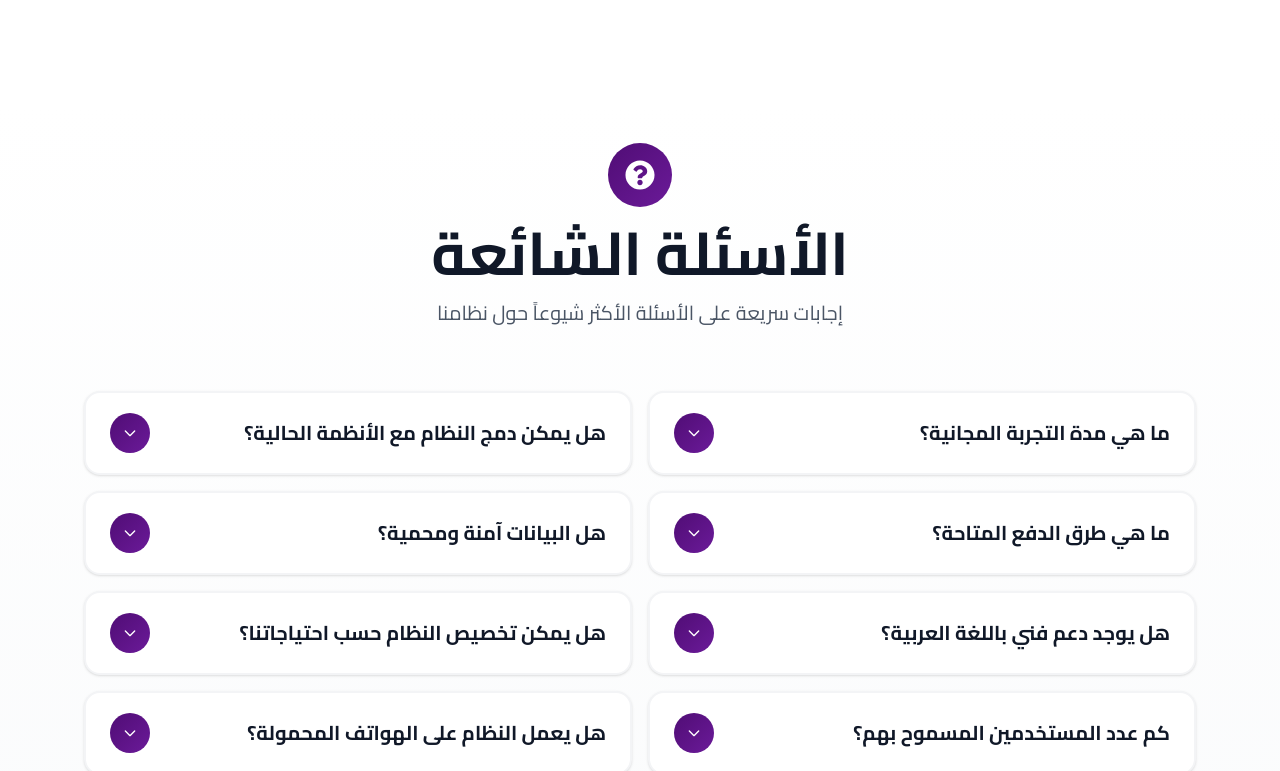
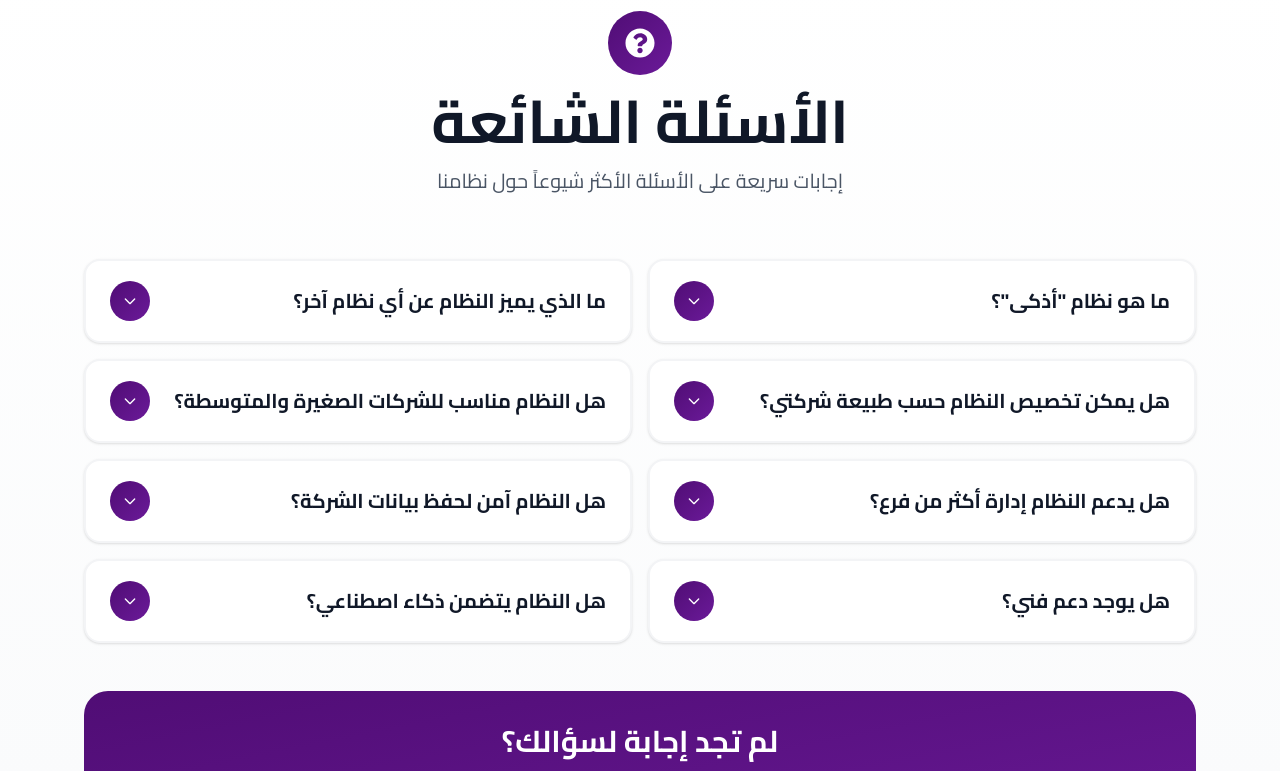
Before and after one commit to AhmedAbdrabou22/azzka-landing, a Next.js app: page / in a window 1280 px wide. Shown: the part 5082-5853 px from the top of the page. Built offline with nearby package versions, Linux system fonts and the light colour scheme.

Commit message:
handle checks contact us and faqs

```diff
--- a/components/Home/Faqs.tsx
+++ b/components/Home/Faqs.tsx
@@ -1,47 +1,50 @@
-import React from 'react';
-import { FaQuestionCircle } from 'react-icons/fa';
+import React from "react";
+import { FaQuestionCircle } from "react-icons/fa";
 
 const faqsData = [
   {
     id: 1,
-    question: "ما هي مدة التجربة المجانية؟",
-    answer: "نوفر لك تجربة مجانية لمدة 14 يوم كاملة بدون الحاجة لبطاقة ائتمانية. يمكنك تجربة جميع المميزات والأنظمة المتاحة خلال فترة التجربة."
+    question: ` ما هو نظام "أذكى"؟`,
+    answer: `
+هو نظام ERP متكامل يساعد الشركات على إدارة جميع أقسامها (المحاسبة، السياحة،  التسويق والمبيعات، الموارد البشرية، المخازن… وغيرها) من منصة واحدة بذكاء وسهولة.`,
   },
   {
     id: 2,
-    question: "هل يمكن دمج النظام مع الأنظمة الحالية؟",
-    answer: "نعم، نظامنا يدعم التكامل مع معظم الأنظمة المحاسبية والإدارية الشائعة من خلال APIs متقدمة. كما نوفر فريق دعم فني لمساعدتك في عملية الدمج."
+    question: `ما  الذي يميز النظام عن أي نظام آخر؟`,
+    answer: `يوفر "أذكى" حوكمة كاملة، تكامل بين الأقسام، ذكاء اصطناعي لدعم اتخاذ القرارات، وتجربة استخدام بسيطة تدعم نمو الشركة، بالاضافة إلي استخدام احدث التقنيات التي تدعم التطوير المستمر`,
   },
   {
     id: 3,
-    question: "ما هي طرق الدفع المتاحة؟",
-    answer: "نقبل جميع طرق الدفع الإلكتروني بما في ذلك البطاقات الائتمانية (Visa, Mastercard), التحويلات البنكية، والمحافظ الإلكترونية المحلية والعالمية."
+    question: "هل يمكن تخصيص النظام حسب طبيعة شركتي؟",
+    answer: `نعم، النظام مرن ويمكن تخصيصه بالكامل ليتوافق مع نوع النشاط، حجم الشركة، وطريقة عملك.`,
   },
   {
     id: 4,
-    question: "هل البيانات آمنة ومحمية؟",
-    answer: "أمان بياناتك هو أولويتنا القصوى. نستخدم تشفير SSL 256-bit، ونقوم بعمل نسخ احتياطية يومية تلقائية، ونلتزم بأعلى معايير الأمان العالمية."
+    question: `هل النظام مناسب للشركات الصغيرة والمتوسطة؟`,
+    answer: `تمامًا — النظام مصمم ليخدم جميع الأحجام، مع أدوات مناسبة لكل مرحلة من مراحل نمو الشركة.`,
   },
   {
     id: 5,
-    question: "هل يوجد دعم فني باللغة العربية؟",
-    answer: "بالتأكيد! نوفر دعم فني متكامل باللغة العربية على مدار 24/7 من خلال الدردشة المباشرة، البريد الإلكتروني، والهاتف."
+    question: `هل يدعم النظام إدارة أكثر من فرع؟`,
+    answer: `نعم، يمكنك متابعة كل الفروع في وقت واحد، مع تقارير منفصلة ومجمّعة حسب الحاجة.`,
   },
   {
     id: 6,
-    question: "هل يمكن تخصيص النظام حسب احتياجاتنا؟",
-    answer: "نعم، نوفر خدمات تخصيص شاملة لتلبية احتياجات شركتك الخاصة. يمكننا إضافة مميزات جديدة، تعديل التقارير، وتخصيص واجهة المستخدم."
+    question: `هل النظام آمن لحفظ بيانات الشركة؟`,
+    answer: `نعم، النظام مزوّد بحماية متقدمة، نسخ احتياطي دوري، وإدارة صلاحيات دقيقة لكل مستخدم.`,
   },
   {
     id: 7,
-    question: "كم عدد المستخدمين المسموح بهم؟",
-    answer: "يختلف عدد المستخدمين حسب الباقة المشترك بها. الباقة الأساسية تشمل 5 مستخدمين، والباقات الأعلى تدعم عدد غير محدود من المستخدمين."
+    question: `هل يوجد دعم فني؟`,
+    answer: `بالتأكيد — يتوفر دعم فني مستمر لتدريب فريقك وتقديم المساعدة فورًا.
+`,
   },
   {
     id: 8,
-    question: "هل يعمل النظام على الهواتف المحمولة؟",
-    answer: "نعم، النظام متوافق تماماً مع جميع الأجهزة المحمولة والأجهزة اللوحية. كما نوفر تطبيقات iOS و Android لتجربة أفضل."
-  }
+    question: `هل النظام يتضمن ذكاء اصطناعي؟`,
+    answer:`نعم، المساعد الذكي يساعد في الرد على الاستفسارات، تحليل البيانات، وإعطائك توصيات تدعم قراراتك.
+`,
+  },
 ];
 
 const Faqs = () => {
@@ -81,7 +84,12 @@ const Faqs = () => {
                     stroke="currentColor"
                     viewBox="0 0 24 24"
                   >
-            <path strokeLinecap="round" strokeLinejoin="round" strokeWidth={2} d="M19 9l-7 7-7-7" />
+                    <path
+                      strokeLinecap="round"
+                      strokeLinejoin="round"
+                      strokeWidth={2}
+                      d="M19 9l-7 7-7-7"
+                    />
                   </svg>
                 </div>
               </summary>
@@ -97,7 +105,6 @@ const Faqs = () => {
           ))}
         </div>
 
-
         {/* CTA */}
         <div className="mt-12 text-center p-8 bg-gradient-to-br from-[#500d75] to-[#6b1a99] rounded-3xl">
           <h3 className="text-2xl md:text-3xl font-bold text-white mb-3">
@@ -107,10 +114,12 @@ const Faqs = () => {
             فريقنا جاهز لمساعدتك في أي وقت
           </p>
          <a
-            href="#"
+  href="https://wa.me/+201007020762"
+  target="_blank"
+  rel="noopener noreferrer"
   className="inline-block bg-[#fe6813] text-white px-8 py-4 rounded-xl font-bold text-lg hover:bg-[#ff7b33] transition-all duration-300 hover:scale-105 shadow-xl"
 >
-            تواصل معنا الآن
+  تواصل معنا علي الواتساب
 </a>
         </div>
       </div>
--- a/components/Home/Service.tsx
+++ b/components/Home/Service.tsx
@@ -1,6 +1,9 @@
 import React from "react";
 import Link from "next/link";
 import { FaMoneyBillWave, FaUsers, FaPlane, FaHandshake, FaFolder, FaWarehouse, FaArrowLeft, FaChartLine, FaUserTie, FaFileInvoiceDollar } from "react-icons/fa";
+import { FaFileArchive } from "react-icons/fa";
+import { FaTasks } from "react-icons/fa";
+
 
 const modules = [
     {
@@ -62,7 +65,7 @@ const modules = [
     {
         id: 6,
         name: "ادارة الموارد البشرية HRM",
-        icon: FaFolder,
+        icon: FaUserTie,
         description: "نظام متكامل لإدارة الموظفين وعمليات الموارد البشرية بسهولة ودقة، من التوظيف حتى تطوير الأداء ومتابعة الحضور والانصراف.",
         features: ["إدارة بيانات الموظفين", "الحضور والانصراف والإجازات", "الرواتب والمكافآت","تقييم الأداء والتطوير المهني","تقارير وتحليلات شاملة"],
         color: "from-indigo-500 to-violet-500",
@@ -73,7 +76,7 @@ const modules = [
     {
         id: 7,
         name: "ادارة المخازن",
-        icon: FaFolder,
+        icon: FaWarehouse,
         description: `حل متكامل لمتابعة المخزون وتحسين عمليات التخزين والتوريد بدقة وفعالية، مع رؤية كاملة لحركة البضائع في الوقت الحقيقي.`,
         features: ["متابعة المخزون الحالي", "إدارة عمليات الاستلام والصرف", "تنظيم المخازن","إدارة الطلبات والمشتريات","تنبيهات الحد الأدنى وإعادة الطلب","تقارير وتحليلات المخزون"],
          color: "from-teal-500 to-blue-500",
@@ -84,7 +87,7 @@ const modules = [
     {
         id: 8,
         name: "ادارة المهام",
-        icon: FaFolder,
+        icon: FaTasks,
         description: `ادارة متكاملة لتنظيم ومتابعة جميع المهام ، مع أدوات ذكية لضمان تنفيذ العمل بكفاءة وفي الوقت المحدد.`,
         features: ["إنشاء المهام وتوزيعها على الفرق", "متابعة تقدم المشاريع والمهام", "تحديد أولويات وجدولة زمنية","التنبيهات والإشعارات التلقائية","تقارير الأداء والمتابعة","تكامل مع باقي أقسام النظام"],
          color: "from-rose-500 to-red-500",
@@ -95,7 +98,7 @@ const modules = [
     {
         id: 9,
         name: "الأرشيف الإلكتروني",
-        icon: FaFolder,
+        icon: FaFileArchive,
         description: "نظام متكامل لتخزين وتنظيم جميع المستندات والملفات إلكترونيًا، مع وصول سريع وآمن لجميع البيانات في أي وقت ومن أي مكان.",
         features: ["تخزين الملفات والمستندات", "تنظيم المستندات حسب الفئات والتصنيفات", "البحث السريع والمتقدم عن الملفات","إدارة الصلاحيات والوصول للملفات","النسخ الاحتياطي وحماية البيانات","تقارير وتحليلات الاستخدام"],
         color: "from-blue-700 to-purple-700",
@@ -174,7 +177,7 @@ export default function ModulesSection() {
                 </div>
 
                 {/* CTA Section */}
-                <div className="mt-16 text-center">
+                {/* <div className="mt-16 text-center">
                     <Link
                         href="#"
                         className="inline-flex items-center gap-3 bg-gradient-to-r from-[#500d75] to-[#6b1a99] text-white px-10 py-5 rounded-2xl font-bold text-xl hover:shadow-2xl hover:scale-105 transition-all duration-300"
@@ -182,7 +185,7 @@ export default function ModulesSection() {
                         <span>جرب النظام مجاناً</span>
                         <FaArrowLeft />
                     </Link>
-                </div>
+                </div> */}
             </div>
         </section>
     );
```
Also changed, not shown: components/Home/Contact.tsx (+87 -34 lines), components/Shared/Footer.tsx (+70 -23 lines). Lines whose indentation alone changed are shown as unchanged.
